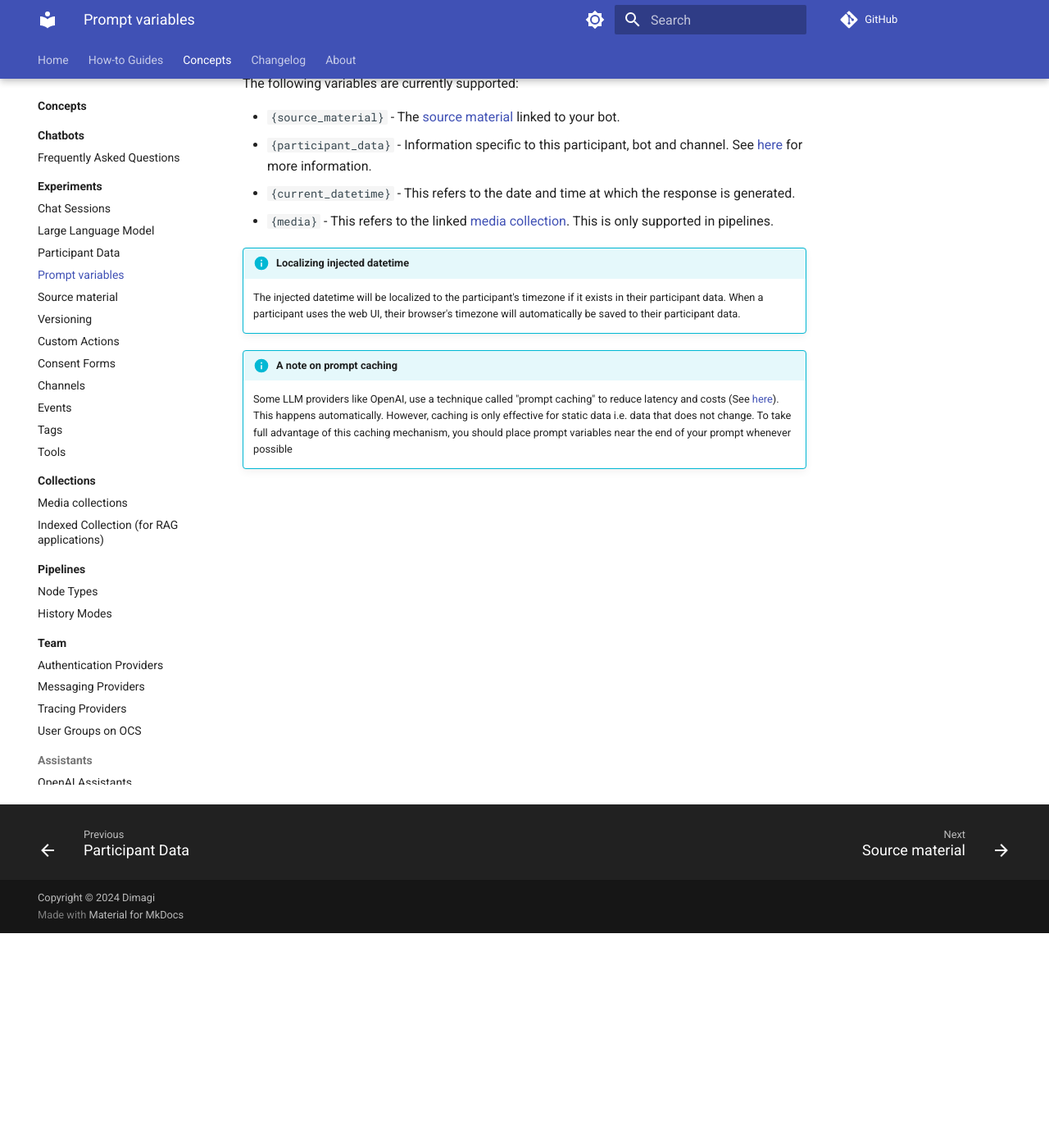
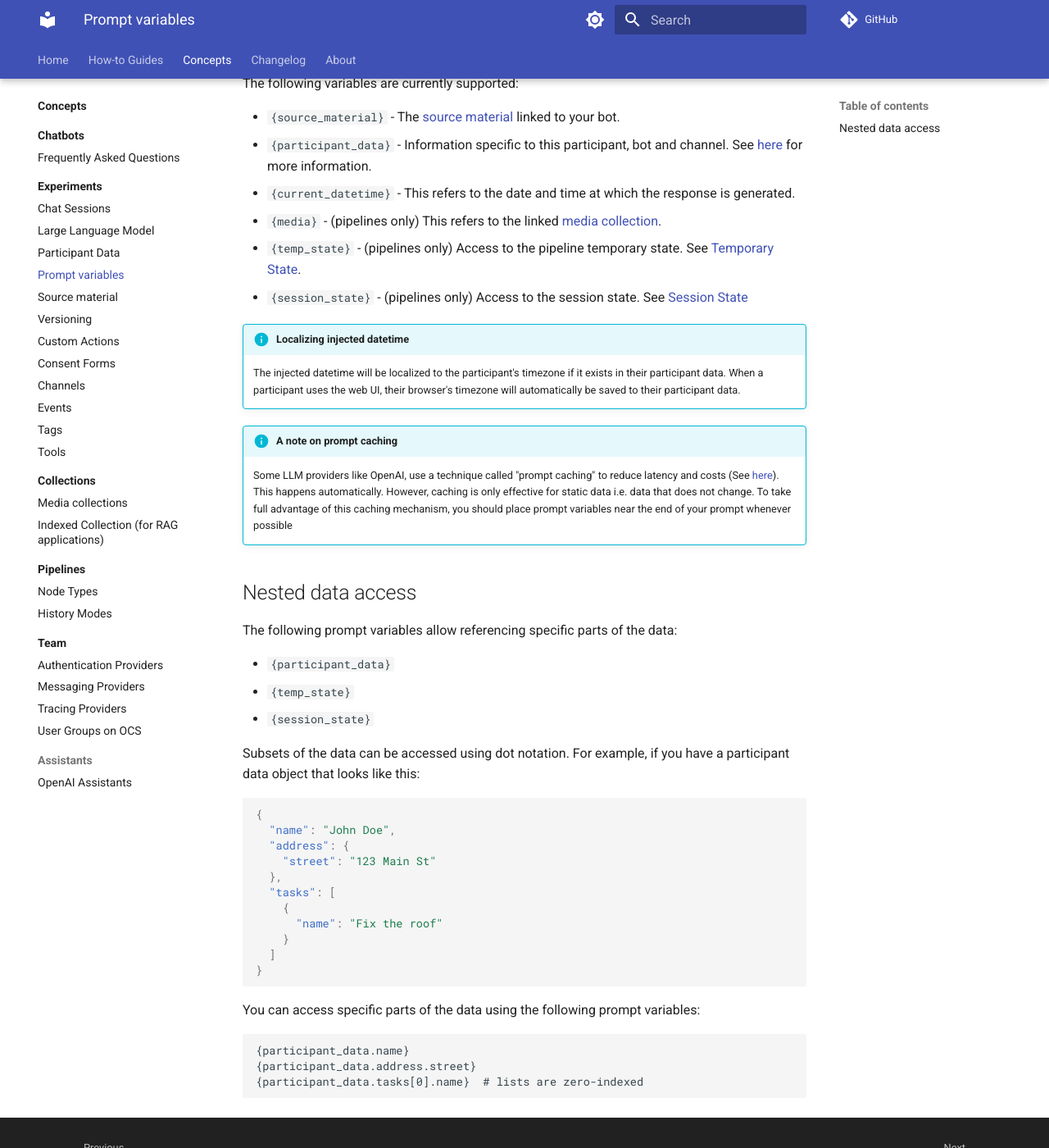
Before and after one commit to dimagi/open-chat-studio-docs, an MkDocs documentation site: the page built from docs/concepts/prompt_variables.md, in a window 1280 px wide and 1400 px high, scrolled down 262 px. Shown: the whole window at 82% size. Built offline with MkDocs 1.6.1 and Material for MkDocs 9.7.7, drawn with Linux system fonts in a browser that asks for light colours; a script that is not in the unit is left out; comment, search, counter and statistics services are not loaded.

Commit message:
update prompt variable docs

````diff
--- a/docs/concepts/prompt_variables.md
+++ b/docs/concepts/prompt_variables.md
@@ -9,7 +9,9 @@ The following variables are currently supported:
 - `{source_material}` - The [source material](../how-to/add_a_knowledge_base.md) linked to your bot.
 - `{participant_data}` - Information specific to this participant, bot and channel. See [here][participant_data] for more information.
 - `{current_datetime}` - This refers to the date and time at which the response is generated.
-- `{media}` - This refers to the linked [media collection](./media_collections.md). This is only supported in pipelines.
+- `{media}` - (pipelines only) This refers to the linked [media collection](./media_collections.md).
+- `{temp_state}` - (pipelines only) Access to the pipeline temporary state. See [Temporary State](pipelines/nodes.md#temporary-state).
+- `{session_state}` - (pipelines only) Access to the session state. See [Session State](pipelines/nodes.md#session-state)
 
 !!! info "Localizing injected datetime"
     The injected datetime will be localized to the participant's timezone if it exists in their participant data. When a participant uses the web UI, their browser's timezone will automatically be saved to their participant data.
@@ -19,3 +21,35 @@ The following variables are currently supported:
 
 [participant_data]: ../concepts/participant_data.md
 [prompt_caching]: https://platform.openai.com/docs/guides/prompt-caching
+
+## Nested data access
+
+The following prompt variables allow referencing specific parts of the data:
+
+* `{participant_data}`
+* `{temp_state}`
+* `{session_state}`
+
+Subsets of the data can be accessed using dot notation. For example, if you have a participant data object that looks like this:
+
+```json
+{
+  "name": "John Doe",
+  "address": {
+    "street": "123 Main St"
+  },
+  "tasks": [
+    {
+      "name": "Fix the roof"
+    }
+  ]
+}
+```
+
+You can access specific parts of the data using the following prompt variables:
+
+```
+{participant_data.name}
+{participant_data.address.street}
+{participant_data.tasks[0].name}  # lists are zero-indexed
+```
````
Also changed, not shown: docs/concepts/participant_data.md (+5 -32 lines).
